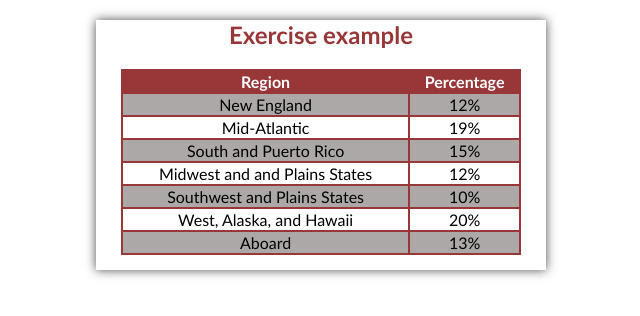
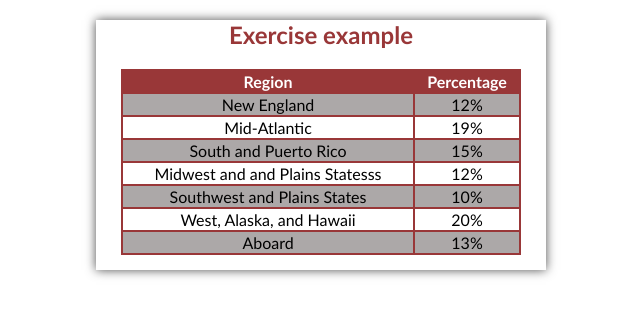
Before and after one commit to vnhyen1704/LEVANHUYEN_CNWEB, a plain HTML site: page tuan_03/bai4/21002875_LeVanHuyenB4.html in a window 1280 px wide. Shown: the whole page, without its empty margins (319-959 px from the left). Drawn offline with Linux system fonts and the light colour scheme.

Commit message:
fĩ bai_tap_4 | tuan 3

```diff
--- a/tuan_03/bai4/21002875_LeVanHuyenB4.html
+++ b/tuan_03/bai4/21002875_LeVanHuyenB4.html
@@ -28,7 +28,7 @@
                 <td>15%</td>
             </tr>
             <tr class="bang3">
-                <td>Midwest and and Plains States</td>
+                <td>Midwest and and Plains Statesss</td>
                 <td>12%</td>
             </tr>
             <tr class="bang2">
```
